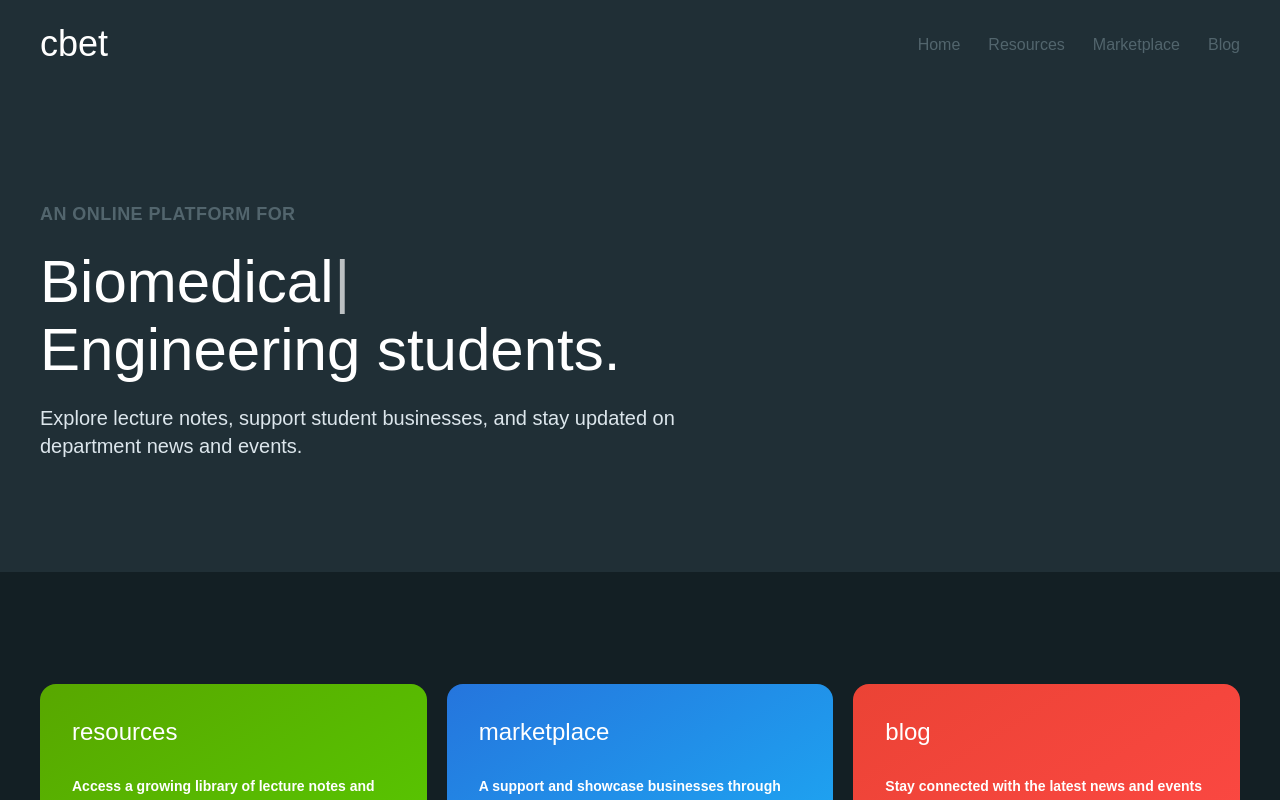
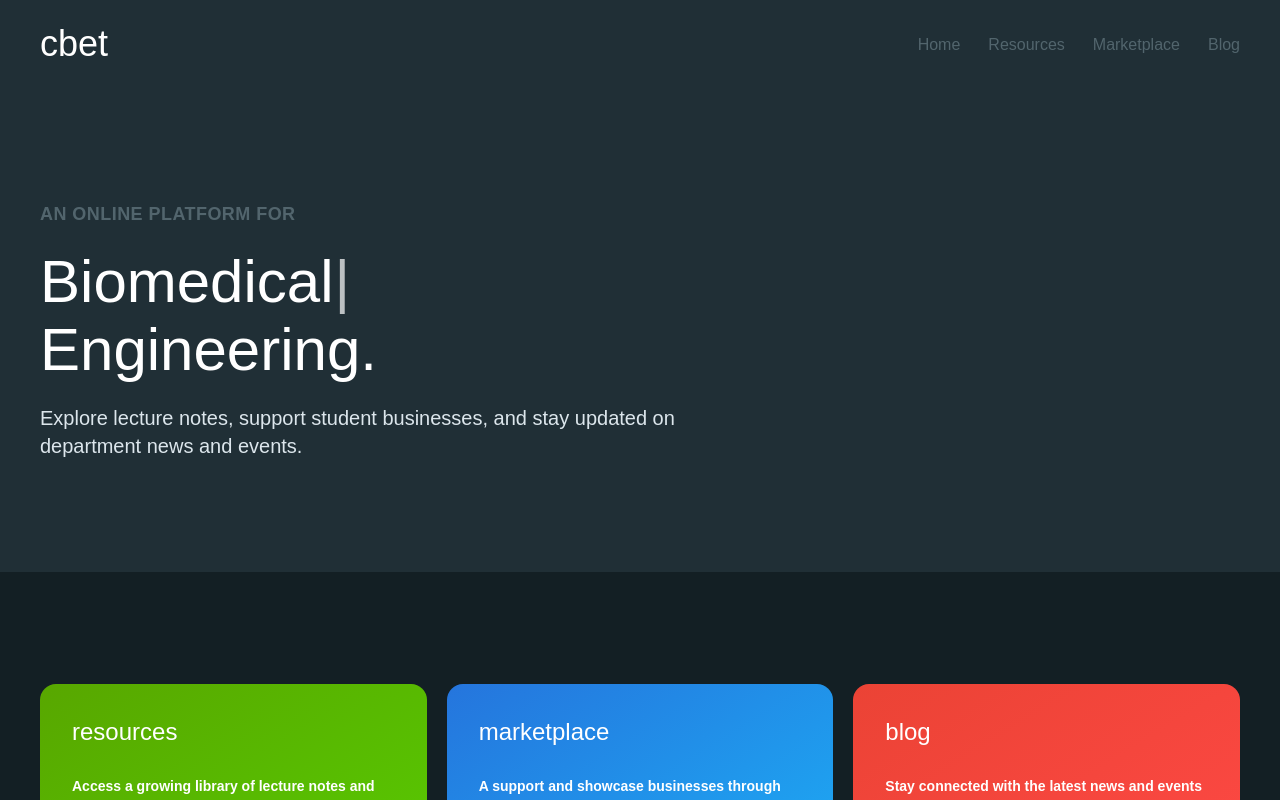
Before and after one commit to KNUST-FECE/CBET-public, a Next.js app: page / in a window 1280 px wide. Shown: the top 800 px of the page. Built offline with nearby package versions, Linux system fonts and the light colour scheme.

Commit message:
ui: edit the main page hero header

```diff
--- a/app/page.tsx
+++ b/app/page.tsx
@@ -18,7 +18,7 @@ export default function Home() {
                 <Typewriter />
               </h1>
               <h1>
-                Engineering students.
+                Engineering.
               </h1>
             </div>
             <p className="font-inter font-normal text-xl max-sm:text-lg text-[#DCE6EC] max-w-screen-sm">
```
